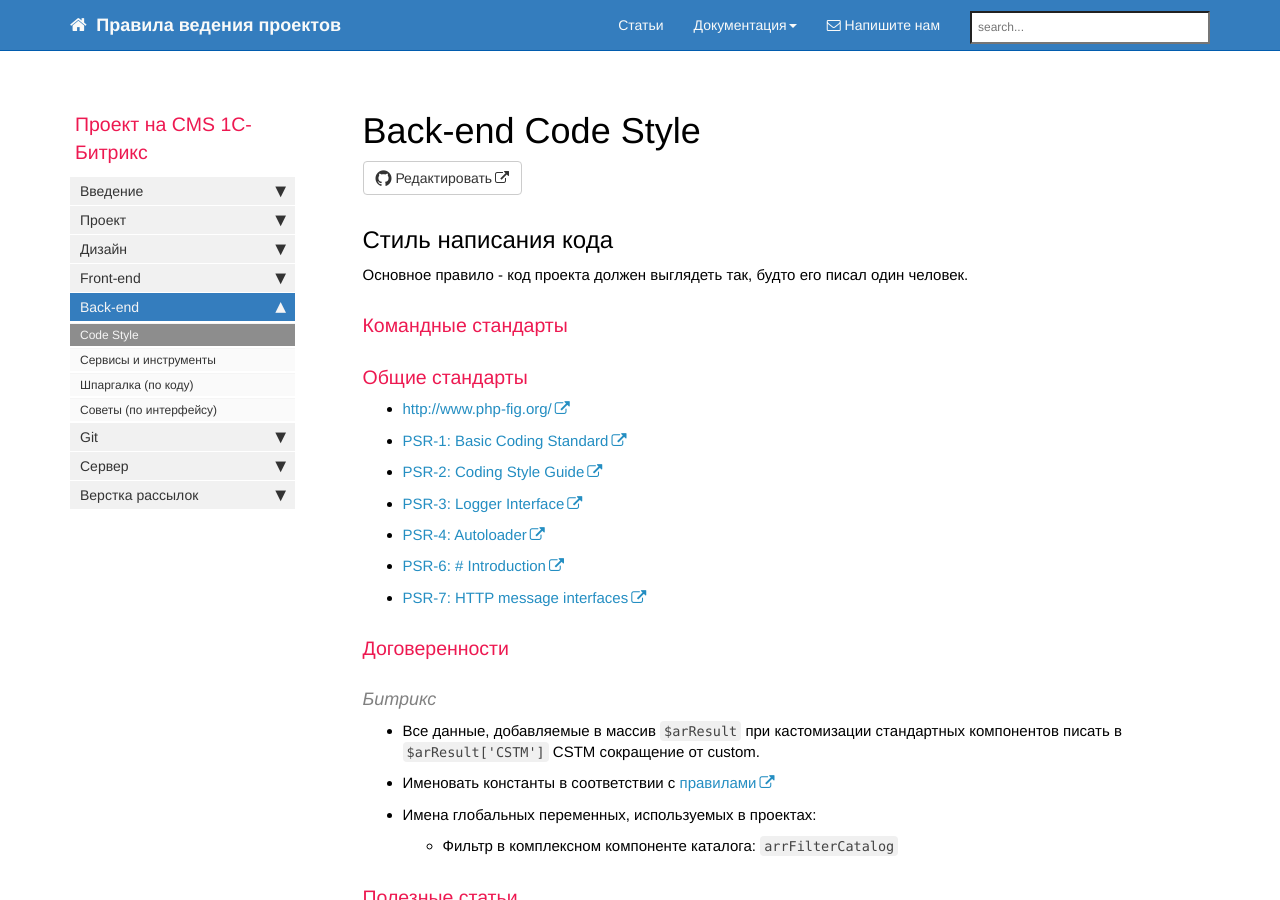
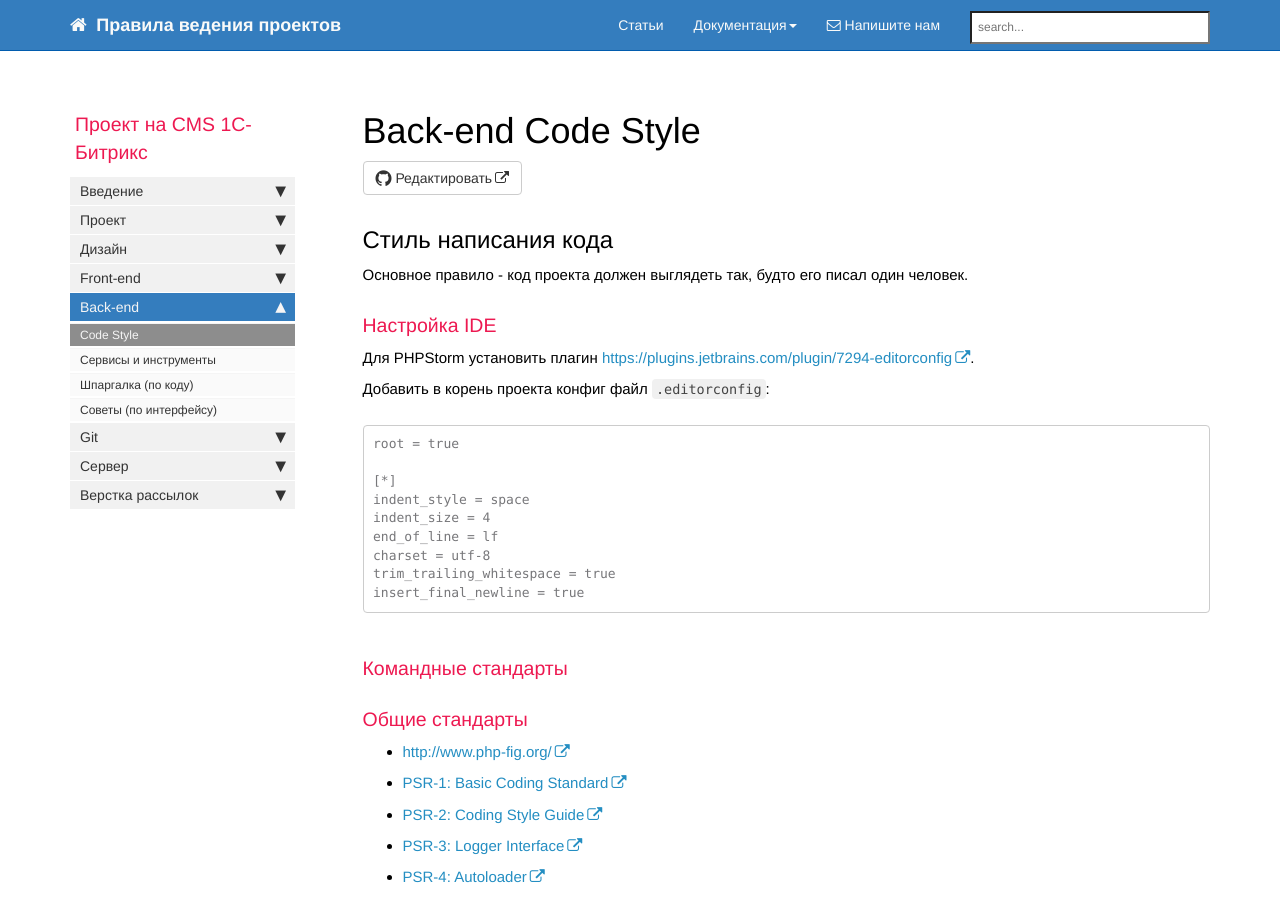
Before and after one commit to gdecider/gdecider.github.io, a Jekyll site: the page built from pages/bx/bx_back-code-style.md, in a window 1280 px wide and 900 px high. Built offline with Jekyll 4.4.1, drawn with Linux system fonts in a browser that asks for light colours; nearby versions of some CDN libraries; comment, search, counter and statistics services are not loaded.

Commit message:
Update bx_back-code-style.md

````diff
--- a/pages/bx/bx_back-code-style.md
+++ b/pages/bx/bx_back-code-style.md
@@ -11,6 +11,24 @@ toc: false
 ## Стиль написания кода
 
 Основное правило - код проекта должен выглядеть так, будто его писал один человек.
+
+### Настройка IDE
+
+Для PHPStorm установить плагин [https://plugins.jetbrains.com/plugin/7294-editorconfig](https://plugins.jetbrains.com/plugin/7294-editorconfig).
+
+Добавить в корень проекта конфиг файл ```.editorconfig```:
+
+```
+root = true
+
+[*]
+indent_style = space
+indent_size = 4
+end_of_line = lf
+charset = utf-8
+trim_trailing_whitespace = true
+insert_final_newline = true
+```
 
 ### Командные стандарты
 
````
